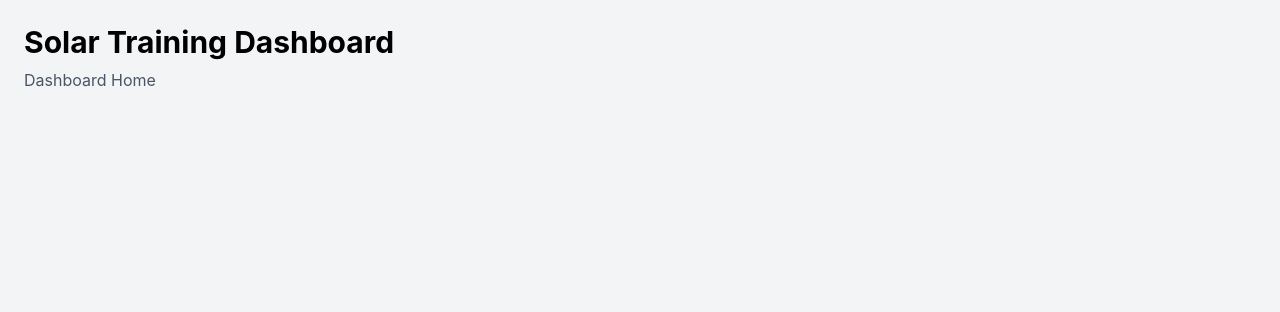
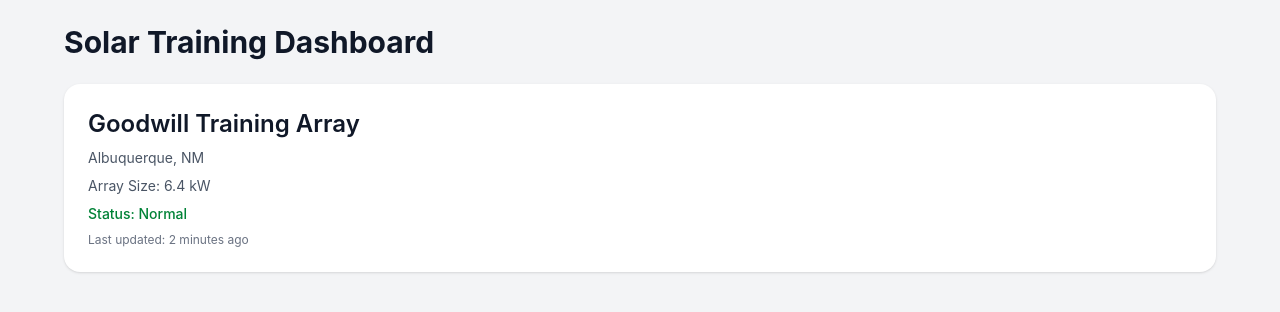
Before and after one commit to j-andrade619/solar-training-app, a React (Vite) app: page /dashboard in a window 1280 px wide. Shown: the top 312 px of the page. Built offline with nearby package versions, Linux system fonts and the light colour scheme.

Commit message:
summary card

```diff
--- a/src/Components/dashboard/SystemSummaryCard.jsx
+++ b/src/Components/dashboard/SystemSummaryCard.jsx
@@ -0,0 +1,17 @@
+function SystemSummaryCard() {
+  return (
+    <section className="rounded-2xl bg-white p-6 shadow-sm">
+      <div className="flex flex-col gap-2">
+        <h2 className="text-2xl font-semibold text-gray-900">
+          Goodwill Training Array
+        </h2>
+        <p className="text-sm text-gray-600">Albuquerque, NM</p>
+        <p className="text-sm text-gray-600">Array Size: 6.4 kW</p>
+        <p className="text-sm font-medium text-green-700">Status: Normal</p>
+        <p className="text-xs text-gray-500">Last updated: 2 minutes ago</p>
+      </div>
+    </section>
+  )
+}
+
+export default SystemSummaryCard
--- a/src/Components/pages/DashboardHomePage.jsx
+++ b/src/Components/pages/DashboardHomePage.jsx
@@ -1,8 +1,15 @@
+import SystemSummaryCard from "../dashboard/SystemSummaryCard"
+
 function DashboardHomePage() {
   return (
     <main className="min-h-screen bg-gray-100 p-6">
-      <h1 className="text-3xl font-bold">Solar Training Dashboard</h1>
-      <p className="mt-2 text-gray-600">Dashboard Home</p>
+      <div className="mx-auto max-w-6xl">
+        <h1 className="mb-6 text-3xl font-bold text-gray-900">
+          Solar Training Dashboard
+        </h1>
+
+        <SystemSummaryCard />
+      </div>
     </main>
   )
 }
```
